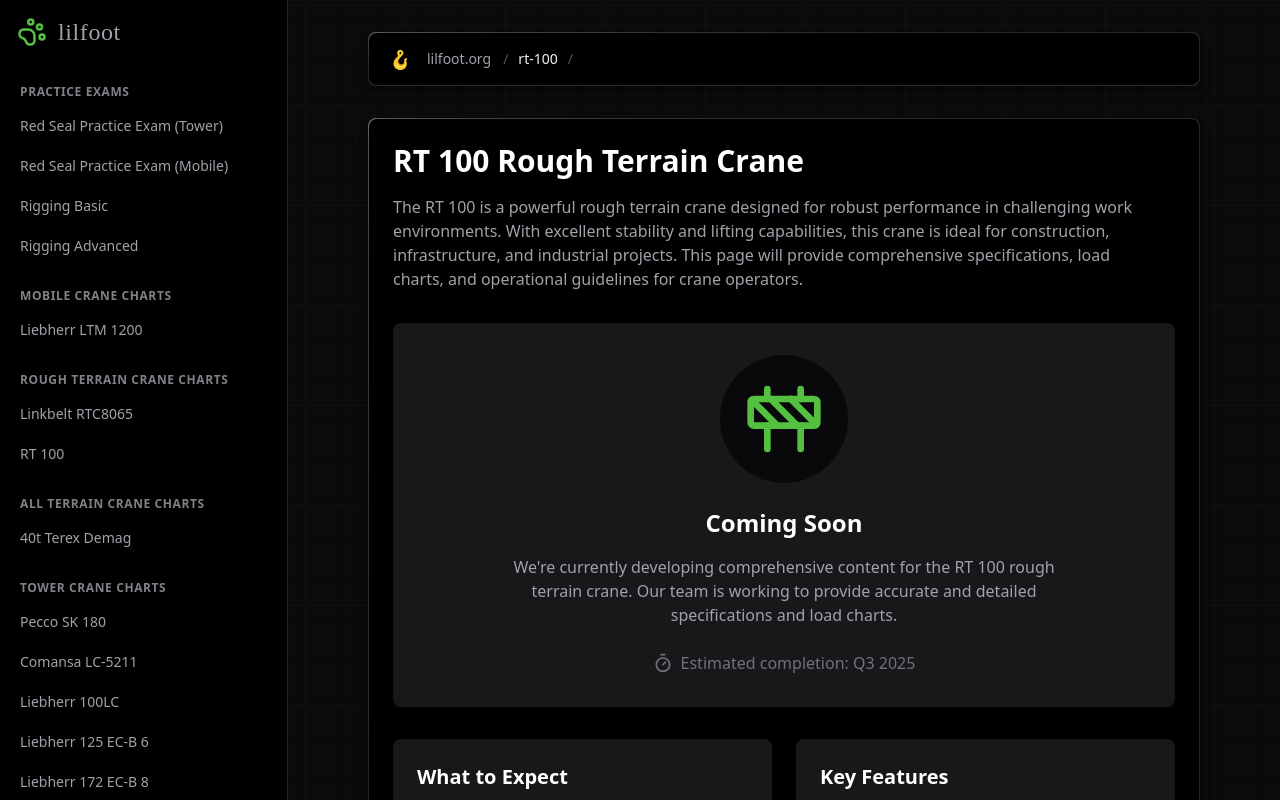
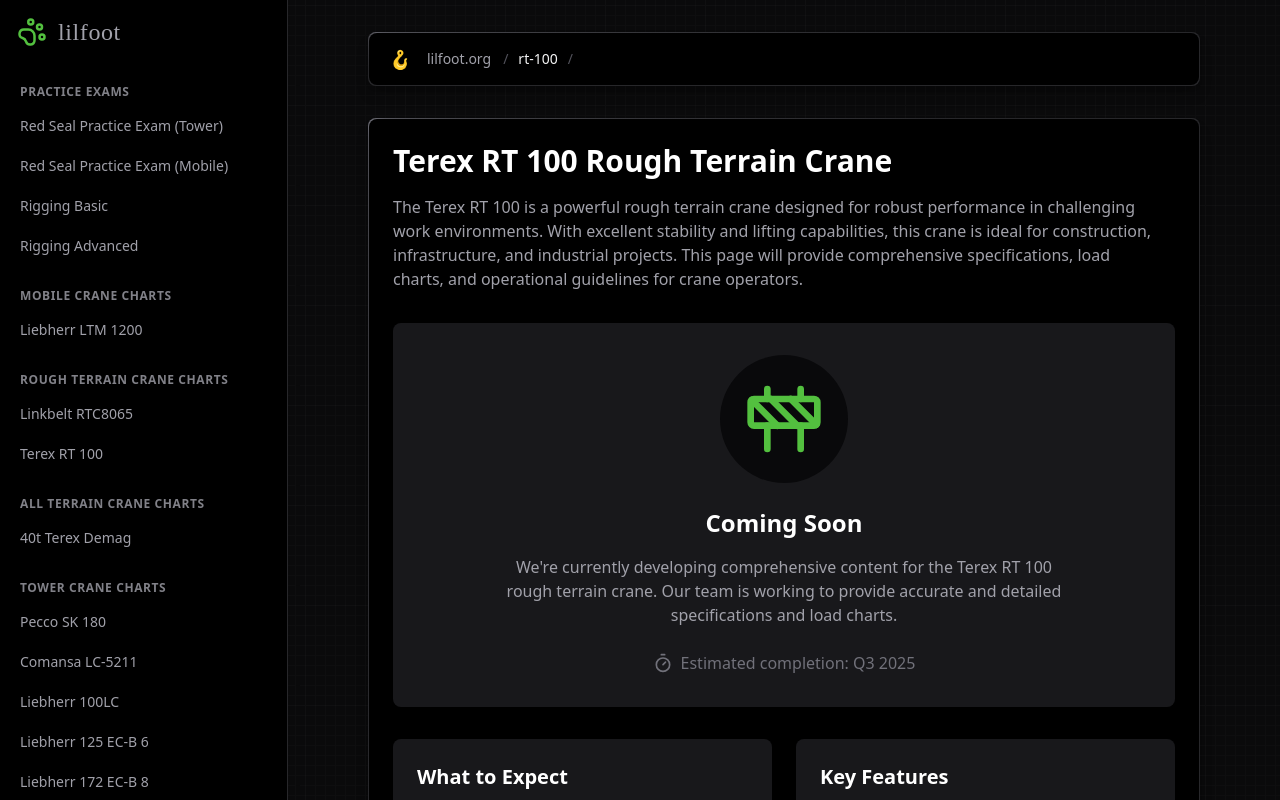
Before and after one commit to ArsCodeAmatoria/lilfoot, a Next.js app: page /rough-terrain/rt-100 in a window 1280 px wide. Shown: the top 800 px of the page. Built offline with nearby package versions, Linux system fonts and the light colour scheme; a web font is replaced by a local one.

Commit message:
Update to specify Terex RT 100 in page and navigation

```diff
--- a/app/rough-terrain/rt-100/page.tsx
+++ b/app/rough-terrain/rt-100/page.tsx
@@ -2,9 +2,9 @@ import React from 'react';
 import { Timer, Construction } from 'lucide-react';
 
 export const metadata = {
-  title: 'RT 100 Specifications | Rough Terrain Cranes | lilfoot',
+  title: 'Terex RT 100 Specifications | Rough Terrain Cranes | lilfoot',
   description:
-    'Load charts and specifications for the RT 100 rough terrain crane.',
+    'Load charts and specifications for the Terex RT 100 rough terrain crane.',
 };
 
 export default function RT100Page() {
@@ -12,10 +12,10 @@ export default function RT100Page() {
     <div className="text-white">
       <div className="mb-8">
         <h1 className="mb-4 text-3xl font-bold text-white">
-          RT 100 Rough Terrain Crane
+          Terex RT 100 Rough Terrain Crane
         </h1>
         <p className="max-w-3xl text-gray-400">
-          The RT 100 is a powerful rough terrain crane designed for robust
+          The Terex RT 100 is a powerful rough terrain crane designed for robust
           performance in challenging work environments. With excellent stability
           and lifting capabilities, this crane is ideal for construction,
           infrastructure, and industrial projects. This page will provide
@@ -30,9 +30,9 @@ export default function RT100Page() {
         </div>
         <h2 className="mb-4 text-center text-2xl font-bold">Coming Soon</h2>
         <p className="max-w-xl text-center text-gray-400">
-          We're currently developing comprehensive content for the RT 100 rough
-          terrain crane. Our team is working to provide accurate and detailed
-          specifications and load charts.
+          We're currently developing comprehensive content for the Terex RT 100
+          rough terrain crane. Our team is working to provide accurate and
+          detailed specifications and load charts.
         </p>
         <div className="mt-6 flex items-center text-gray-500">
           <Timer size={20} className="mr-2" />
--- a/lib/demos.ts
+++ b/lib/demos.ts
@@ -55,10 +55,10 @@ export const demos: { name: string; items: Item[] }[] = [
           'Coming soon: Specifications and load charts for the Linkbelt RTC8065 rough terrain crane',
       },
       {
-        name: 'RT 100',
+        name: 'Terex RT 100',
         slug: 'rough-terrain/rt-100',
         description:
-          'Coming soon: Specifications and load charts for the RT 100 rough terrain crane',
+          'Coming soon: Specifications and load charts for the Terex RT 100 rough terrain crane',
       },
     ],
   },
```
